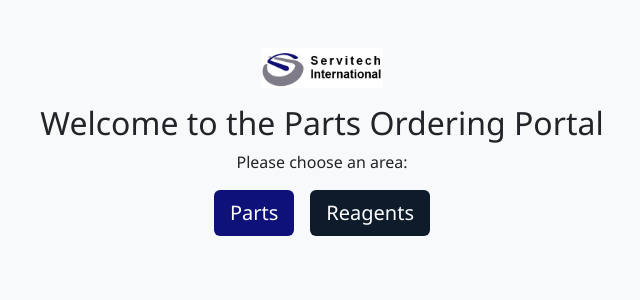
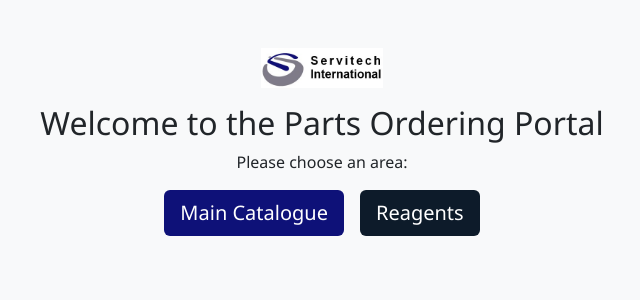
Before and after one commit to tomward0606/PartsProjectMain, a Flask app: page / in a window 1280 px wide. Shown: the top 300 px of the page, without its empty margins (318-958 px from the left). Run offline with Flask 3, Linux system fonts and the light colour scheme.

Commit message:
Update landing.html

```diff
--- a/templates/landing.html
+++ b/templates/landing.html
@@ -12,7 +12,7 @@
     <h2>Welcome to the Parts Ordering Portal</h2>
     <p class="mb-4">Please choose an area:</p>
     <div class="d-flex justify-content-center gap-3">
-      <a href="{{ url_for('index') }}" class="btn btn-primary btn-lg">Parts</a>
+      <a href="{{ url_for('index') }}" class="btn btn-primary btn-lg">Main Catalogue</a>
       <a href="{{ url_for('reagents') }}" class="btn btn-secondary btn-lg">Reagents</a>
     </div>
   </div>
```
